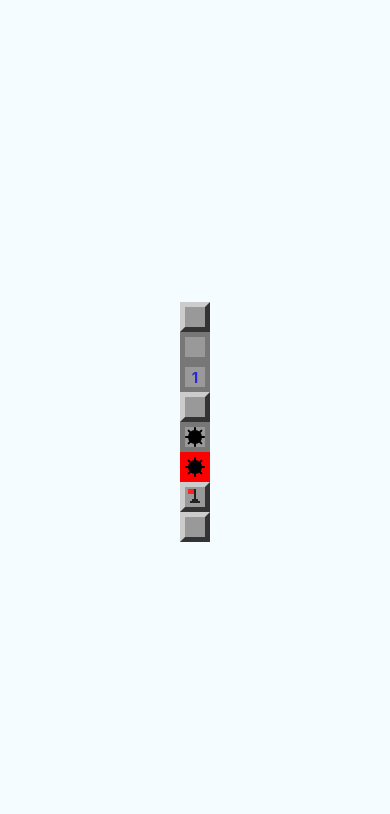
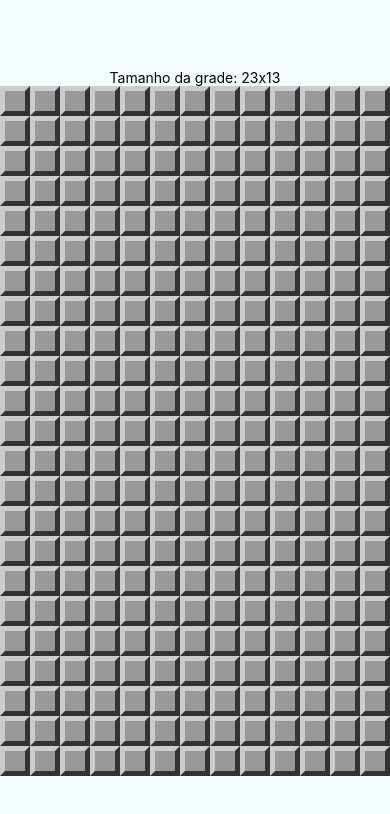
Before and after one commit to wallaceneto/Minefield, a React Native app: screen / in a window 390 px wide. Shown: the top 814 px of the page. Built offline with nearby package versions, Linux system fonts and the light colour scheme.

Commit message:
feat: creating board component

```diff
--- /dev/null
+++ b/src/components/MineField/index.tsx
@@ -0,0 +1,21 @@
+/* eslint-disable react-native/no-inline-styles */
+import React from 'react';
+import {View} from 'react-native';
+
+import styles from './styles';
+import Field from '../Field';
+
+export default function MineField(props: any) {
+  const rows = props.board.map((row: any, r: number) => {
+    const columns = row.map((field: any, c: number) => {
+      return <Field {...field} key={c} />;
+    });
+    return (
+      <View key={r} style={{flexDirection: 'row'}}>
+        {columns}
+      </View>
+    );
+  });
+
+  return <View style={styles.container}>{rows}</View>;
+}
--- /dev/null
+++ b/src/components/MineField/styles.ts
@@ -0,0 +1,9 @@
+import {StyleSheet} from 'react-native';
+
+const styles = StyleSheet.create({
+  container: {
+    backgroundColor: '#EEE',
+  },
+});
+
+export default styles;
--- a/src/global/functions.ts
+++ b/src/global/functions.ts
@@ -24,8 +24,8 @@ const spreadMines = (board: any, minesAmount: number) => {
   let minesPlanted = 0;
 
   while (minesPlanted < minesAmount) {
-    const rowSel = Math.random() * rows;
-    const columnSel = Math.random() * columns;
+    const rowSel = Math.floor(Math.random() * rows);
+    const columnSel = Math.floor(Math.random() * columns);
 
     if (!board[rowSel][columnSel].mined) {
       board[rowSel][columnSel].mined = true;
--- a/src/screens/Home/index.tsx
+++ b/src/screens/Home/index.tsx
@@ -1,20 +1,37 @@
-import React from 'react';
-import {View} from 'react-native';
+import React, {Component} from 'react';
+import {View, Text} from 'react-native';
 
 import styles from './style';
-import Field from '../../components/Field';
+import params from '../../global/params';
+import {createMineBoard} from '../../global/functions';
+import MineField from '../../components/MineField';
 
-export default function HomeScreen() {
-  return (
-    <View style={styles.container}>
-      <Field />
-      <Field opened />
-      <Field opened nearMines={1} />
-      <Field mined />
-      <Field mined opened />
-      <Field mined exploded opened />
-      <Field flagged />
-      <Field flagged opened />
-    </View>
-  );
+export default class HomeScreen extends Component<{}, {board: any}> {
+  constructor(props: any) {
+    super(props);
+    this.state = this.createState();
+  }
+
+  minesAmount = () => {
+    const cols = params.getColumnsAmount();
+    const rows = params.getRowsAmount();
+    return Math.ceil(cols * rows * params.dificultLevel);
+  };
+
+  createState = () => {
+    const cols = params.getColumnsAmount();
+    const rows = params.getRowsAmount();
+    return {board: createMineBoard(rows, cols, this.minesAmount())};
+  };
+
+  render() {
+    return (
+      <View style={styles.container}>
+        <Text>
+          Tamanho da grade: {params.getRowsAmount()}x{params.getColumnsAmount()}
+        </Text>
+        <MineField board={this.state.board} />
+      </View>
+    );
+  }
 }
```
Also changed, not shown: 1 other file (tests, documents, lock files or other folders).
